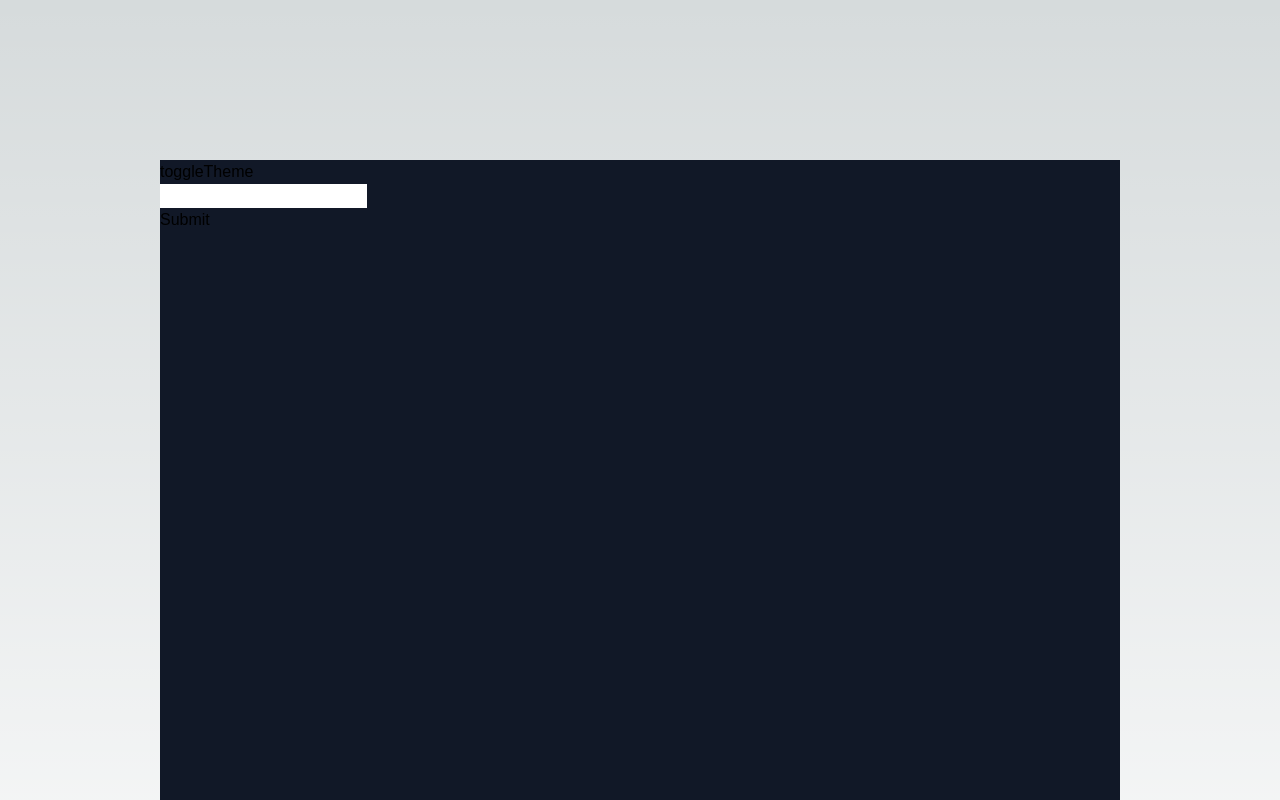
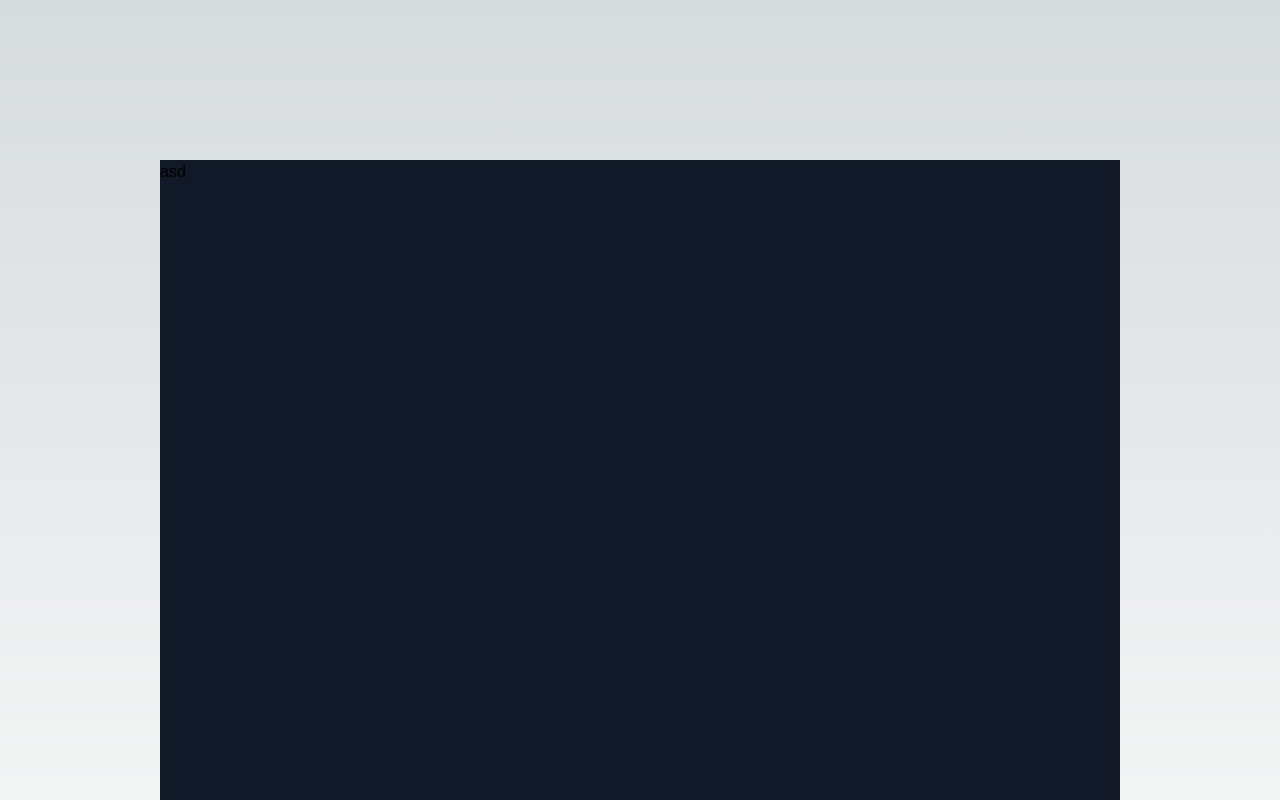
Before and after one commit to Renan-Olovics/products-front, a Next.js app: page / in a window 1280 px wide. Shown: the top 800 px of the page. Built offline with nearby package versions, Linux system fonts and the light colour scheme.

Commit message:
feat: modal

```diff
--- /dev/null
+++ b/src/components/Atoms/Modal/index.tsx
@@ -0,0 +1,30 @@
+import React, { cloneElement } from 'react'
+import { createPortal } from 'react-dom'
+import type { MouseEvent } from 'react'
+
+type Props = {
+  active?: boolean
+  children: JSX.Element
+  toggleModal?: () => void
+}
+
+export const Modal = ({ children, active, toggleModal }: Props) => {
+  if (!active) return null
+
+  return createPortal(
+    <div
+      className="cursor-pointer fixed inset-0 bg-black bg-opacity-50 flex justify-center items-center"
+      role="button"
+      tabIndex={0}
+      onClick={() => toggleModal?.()}
+      onKeyDown={(e) => {
+        if (e.key === 'Escape') {
+          toggleModal?.()
+        }
+      }}
+    >
+      {cloneElement(children, { onClick: (e: MouseEvent) => e.stopPropagation() })}
+    </div>,
+    document.body
+  )
+}
--- a/src/components/Atoms/index.ts
+++ b/src/components/Atoms/index.ts
@@ -1 +1,2 @@
 export * from './BasicInput'
+export * from './Modal'
--- a/src/pages/index.tsx
+++ b/src/pages/index.tsx
@@ -1,25 +1,7 @@
-import { FormProvider, useForm } from 'react-hook-form'
-
-import InputMask from 'react-input-mask'
-
-import { toggleTheme } from '@/utils'
-
 const Home = () => {
-  const form = useForm()
-
   return (
     <div className="bg-gray-900 font-roboto dark:bg-gray-500  h-screen m-40">
-      <button onClick={toggleTheme} type="button">
-        toggleTheme
-      </button>
-      <div className="w-60 flex gap-4 flex-col">
-        <form onSubmit={form.handleSubmit((a) => console.log(a))}>
-          <FormProvider {...form}>
-            <InputMask mask="99/99/99" className="text-black" />
-            <input type="submit" />
-          </FormProvider>
-        </form>
-      </div>
+      <div className="w-60 flex gap-4 flex-col">asd</div>
     </div>
   )
 }
```
